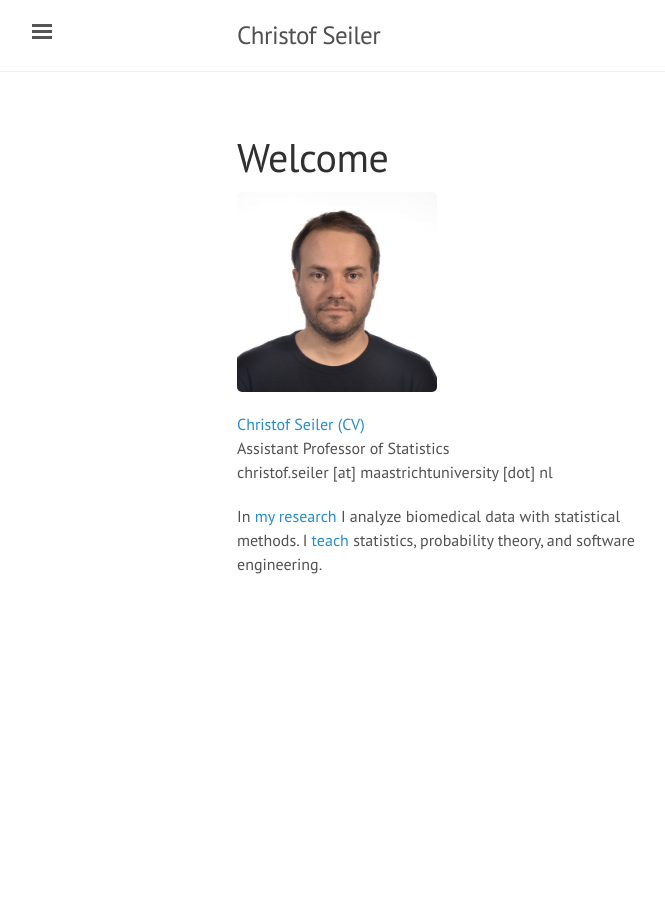
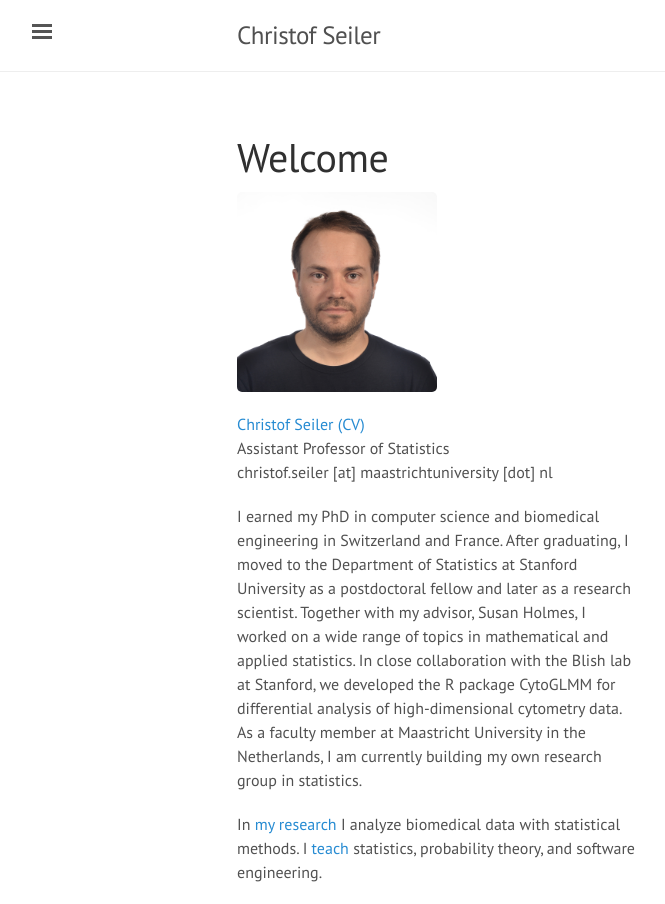
Before and after one commit to ChristofSeiler/ChristofSeiler.github.io, a Jekyll site: the page built from index.html, in a window 1280 px wide. Shown: the whole page, without its empty margins (3-668 px from the left). Built offline with Jekyll 4.4.1, drawn with Linux system fonts in a browser that asks for light colours; the list of posts is cut into pages by our own code.

Commit message:
added short bio

```diff
--- a/index.html
+++ b/index.html
@@ -20,5 +20,9 @@ christof.seiler [at] maastrichtuniversity [dot] nl
 </p>
 
 <p class="narrow">
+I earned my PhD in computer science and biomedical engineering in Switzerland and France. After graduating, I moved to the Department of Statistics at Stanford University as a postdoctoral fellow and later as a research scientist. Together with my advisor, Susan Holmes, I worked on a wide range of topics in mathematical and applied statistics. In close collaboration with the Blish lab at Stanford, we developed the R package CytoGLMM for differential analysis of high-dimensional cytometry data. As a faculty member at Maastricht University in the Netherlands, I am currently building my own research group in statistics.
+</p>
+
+<p class="narrow">
 In <a href="projects/">my research</a> I analyze biomedical data with statistical methods. I <a href="teaching/">teach</a> statistics, probability theory, and software engineering.
 </p>
```
